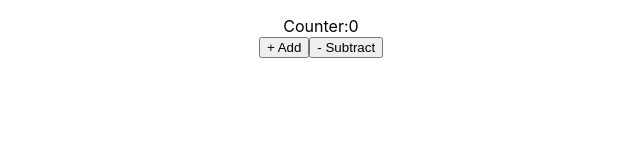
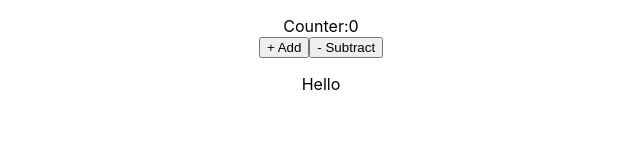
Before and after one commit to Iamthevk/React-Hooks-Typescript, a React (Create React App) app: page / in a window 1280 px wide. Shown: the top 164 px of the page, without its empty margins (319-959 px from the left). Built offline with nearby package versions, Linux system fonts and the light colour scheme; no server answers.

Commit message:
lifecyle method with class components

```diff
--- a/src/App.tsx
+++ b/src/App.tsx
@@ -1,11 +1,13 @@
 import React from 'react';
 import './App.css';
 import Counter from './components/Counter';
+import Issues from './components/Lifecycle';
 function App() {
 
   return (
     <div className="App">
       <Counter/>
+      <Issues/>
     </div>
   );
 }
--- /dev/null
+++ b/src/components/Lifecycle.tsx
@@ -0,0 +1,35 @@
+import { Component } from "react";
+import axios from "axios";
+
+type Issue = {
+    number : number
+    title: string
+    state: string
+}
+type Props = {}
+type State = {issues: Issue[]};
+
+class Issues extends Component<Props,State>{
+    constructor(props: Props){
+        super(props)
+        this.state = {
+            issues:[]
+        }
+    }
+
+   componentDidMount(){
+    axios.get('https://api.github.com/repos/ContentPI/ContentPI/issues')
+    .then((response:any) => {
+        console.log(response)
+        // this.setState ({
+        //     issues:response.data
+        // })
+    })
+   }
+   render(){
+   return(
+    <p>Hello</p>
+   )
+   }
+}
+export default Issues
```
